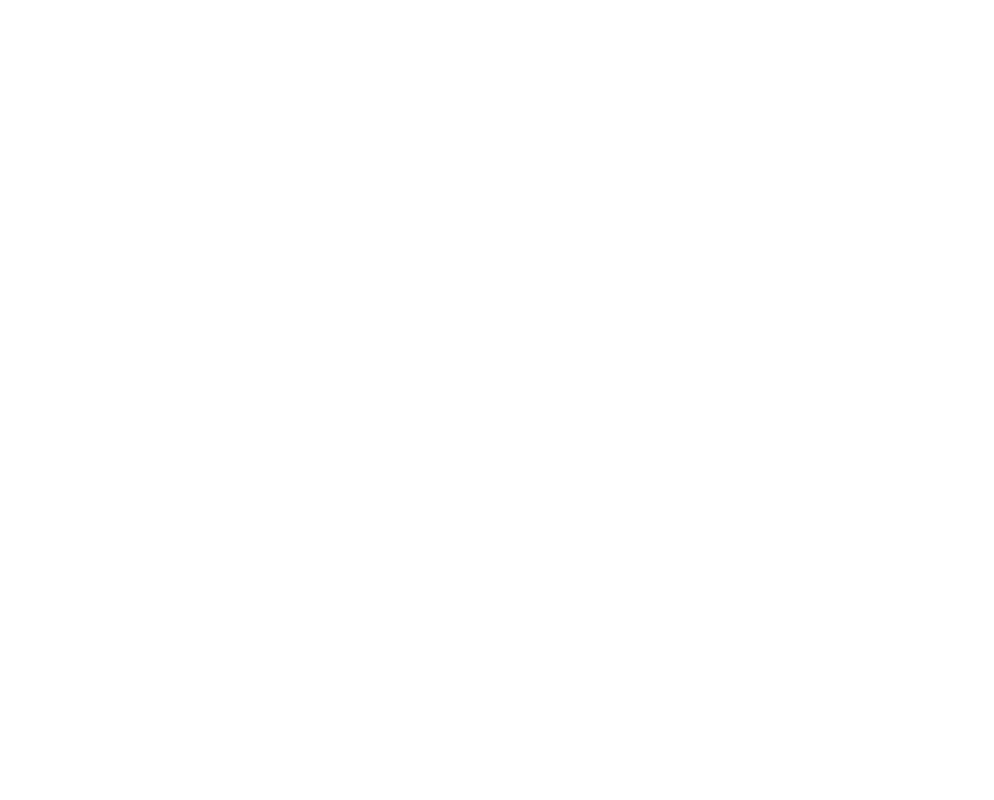
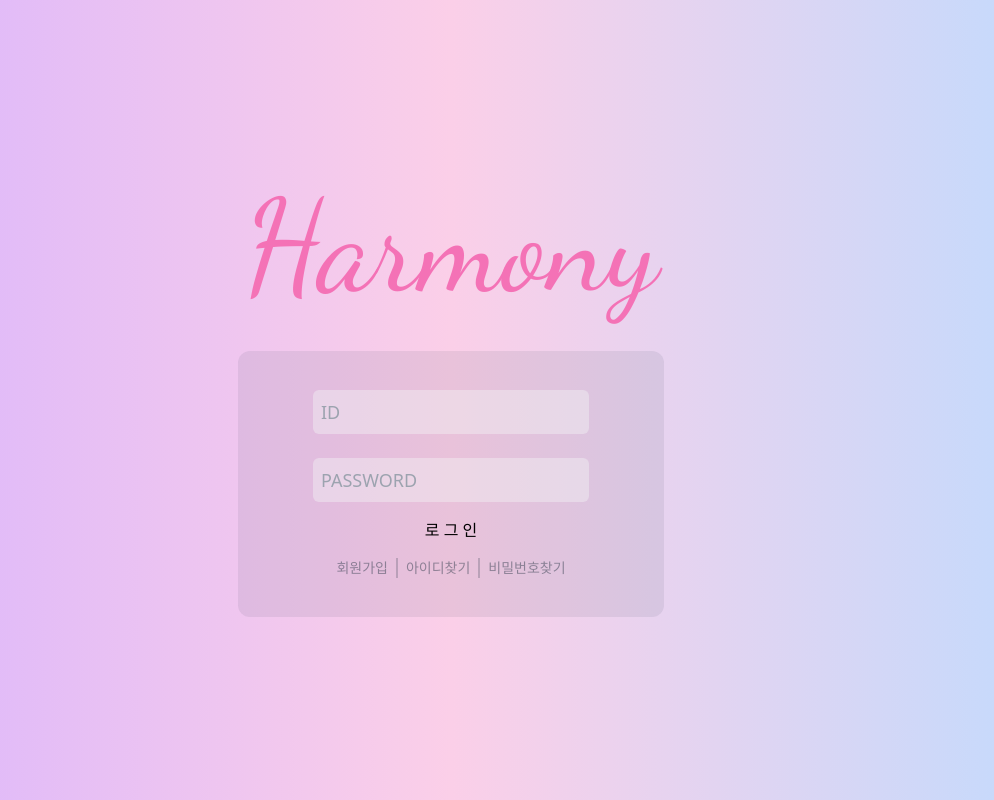
Before and after one commit to chanw12/harmony-web, a React (Create React App) app in the folder harmony/: page / in a window 1280 px wide. Before the commit this address had no page. Shown: the whole page, without its empty margins (189-1183 px from the left). Built offline with nearby package versions, Linux system fonts and the light colour scheme.

Commit message:
modify pages url

```diff
--- a/harmony/src/App.jsx
+++ b/harmony/src/App.jsx
@@ -1,17 +1,15 @@
 import { BrowserRouter, Route, Routes } from "react-router-dom";
-import Header from "./components/header";
+
 import SignIn from "./pages/signin/signin";
 import SignUp from "./pages/signup/signup";
 
 export default function App() {
   return (
     <BrowserRouter forceRefresh={true}>
-      <div>
-        <Routes>
-          <Route path="signup" element={<SignUp></SignUp>}></Route>
-          <Route path="signin" element={<SignIn></SignIn>}></Route>
-        </Routes>
-      </div>
+      <Routes>
+        <Route path="signup" element={<SignUp></SignUp>}></Route>
+        <Route path="/" element={<SignIn></SignIn>}></Route>
+      </Routes>
     </BrowserRouter>
   );
 }
--- a/harmony/src/pages/signin/signin.jsx
+++ b/harmony/src/pages/signin/signin.jsx
@@ -8,7 +8,6 @@
   const [enter, { loading, data, error }] = useMutation("/api/users/signin");
   const onSubmit = async (data, e) => {
     e.preventDefault();
-
     if (loading) return;
     enter(data);
   };
```
